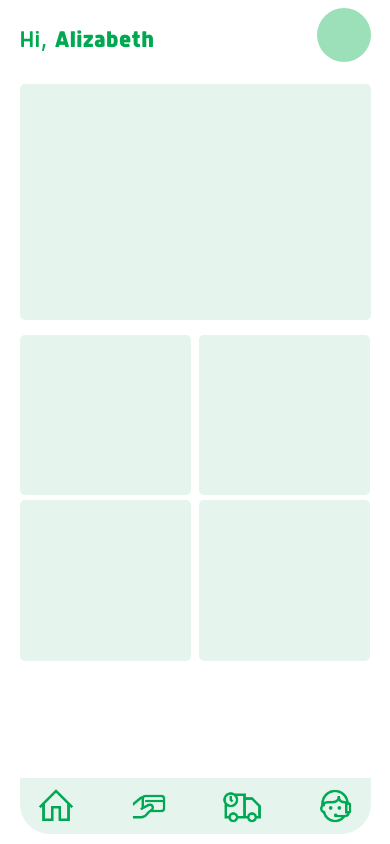
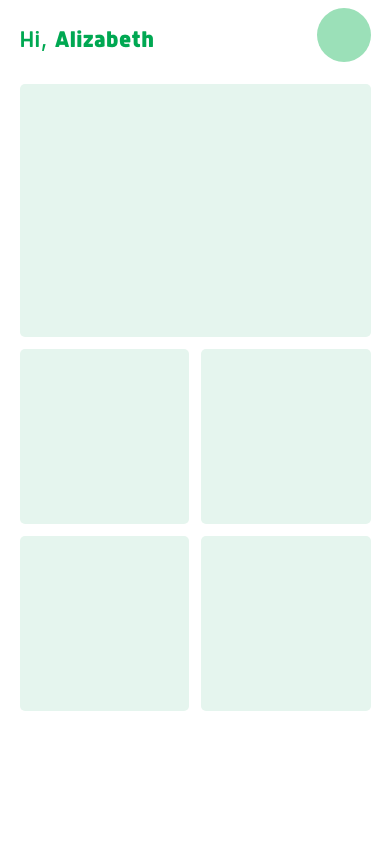
Before and after one commit to SohamChhapre/Atlantis, a React (Create React App) app: page / in a window 390 px wide. Built offline with nearby package versions, Linux system fonts and the light colour scheme.

Commit message:
square cras

```diff
--- a/src/App.css
+++ b/src/App.css
@@ -90,20 +90,33 @@
   .flex-container{
     display:flex;
     flex-wrap: wrap;
-    margin-top: 10px;
+    margin-top: 12px;
   }
   .icon-card{
     background-color:#E5F5EE;
     border:0px;
-    width:49%;
+    width:calc(50% - 6px);
     border-radius:5px;
-    height:19vh;
-    margin:5px 0px 0px 0px;
+    /* height:19vh; */
+    height: calc(50vw - 20px);
+    /* margin:5px 0px 0px 0px; */
   }
     }
   @media (max-height:900px){
     .nav-icon{
       height:2.5rem;
+    }
+    .dash-banner{
+      width:auto;
+      height: 30vh;
+    }
+    .icon-card{
+      background-color:#E5F5EE;
+      border:0px;
+      width:calc(50% - 6px);
+      border-radius:5px;
+      /* height:22vh; */
+      height: calc(50vw - 20px);
     }
   }
   @media (max-height:713px){
@@ -124,6 +137,20 @@
       width:45px;
       background-color:#9BE0B8
   }
+  .icon-card{
+    background-color:#E5F5EE;
+    border:0px;
+    width:calc(50% - 6px);
+    border-radius:5px;
+    /* height:22vh; */
+    height: calc(50vw - 20px);
+    /* margin:5px 0px 0px 0px; */
+  }
+  .dash-banner{
+    width:auto;
+    height: 20vh;
+  }
+
 
   }
   @media(max-height:602px){
@@ -132,15 +159,16 @@
     }
     .dash-banner{
       width:auto;
-      height: 25vh;
+      height: 23vh;
     }
     .icon-card{
       background-color:#E5F5EE;
       border:0px;
-      width:49%;
+      width:calc(50% - 6px);
       border-radius:5px;
-      height:18vh;
-      margin:5px 0px 0px 0px;
+      /* height:22vh; */
+      height: calc(49vw - 20px);
+      /* margin:5px 0px 0px 0px; */
     }
     .dash-text{
       color:#00A852;
@@ -164,15 +192,16 @@
     }
     .dash-banner{
       width:auto;
-      height: 25vh;
+      height: 20vh;
     }
     .icon-card{
       background-color:#E5F5EE;
       border:0px;
-      width:49%;
+      width:calc(50% - 6px);
       border-radius:5px;
-      height:18vh;
-      margin:5px 0px 0px 0px;
+      /* height:18vh; */
+      height: calc(50vw - 20px);
+
     }
     .dash-text{
       color:#00A852;
--- a/src/Components/Dashboard.js
+++ b/src/Components/Dashboard.js
@@ -26,12 +26,12 @@ const Dashboard=()=>{
             <div className="flex-container" >
             <div className="icon-card" >
             </div>
-            <div className="icon-card" style={{marginLeft:"2%"}} >
+            <div className="icon-card" style={{marginLeft:"12px"}} >
             </div>
 
-            <div className="icon-card" >
+            <div className="icon-card" style={{marginTop:"12px"}}>
             </div>
-            <div className="icon-card" style={{marginLeft:"2%"}}>
+            <div className="icon-card" style={{marginLeft:"12px",marginTop:"12px"}}>
             </div>
             </div>
 
@@ -39,12 +39,12 @@ const Dashboard=()=>{
 
 
 
-            <nav class="navbar fixed-bottom dash-nav" style={{backgroundColor:"#E5F5EE",borderRadius:"0px 0px 30px 30px"}}>
+            {/* <nav class="navbar fixed-bottom dash-nav" style={{backgroundColor:"#E5F5EE",borderRadius:"0px 0px 30px 30px"}}>
                 <img src={home_icon} className="nav-icon" alt="home" />
                 <img src={payment_icon}  className="nav-icon" alt="payment" />
                 <img src={food_icon} className="nav-icon" alt="food" />
                 <img src={support_icon} className="nav-icon" alt="Support"/>
-            </nav>
+            </nav>  */}
             </div>
 
 
```
